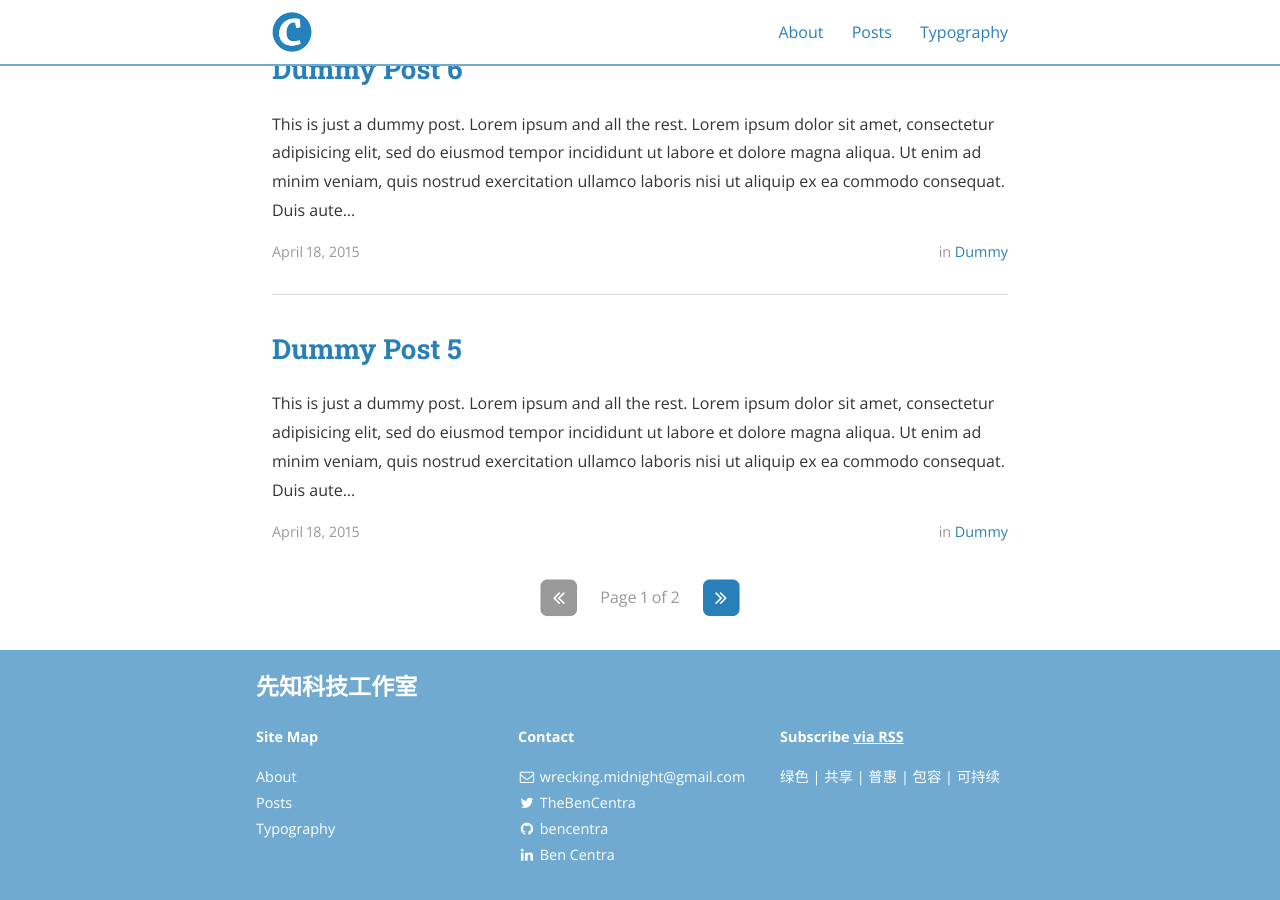
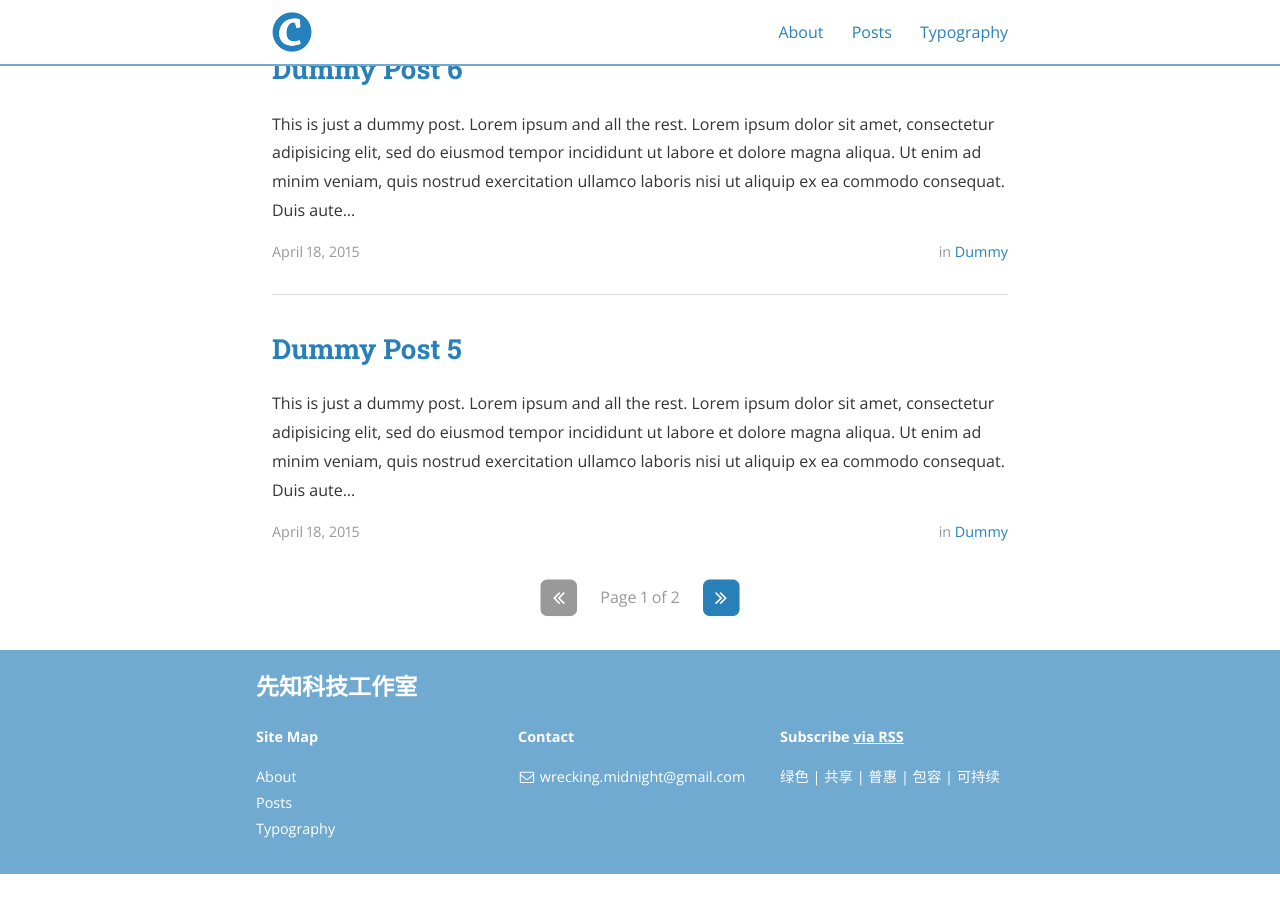
Before and after one commit to XZKJGZS/xzkjgzs.github.io, a Jekyll site: the page built from index.html, in a window 1280 px wide and 900 px high, scrolled down 1275 px. Built offline with Jekyll 4.4.1, drawn with Linux system fonts in a browser that asks for light colours; nearby versions of some CDN libraries; the list of posts is cut into pages by our own code; after the commit the page ends 2149 px from its top, so only the background shows below that; some of the changed lines change nothing that is shown.

Commit message:
更新 _config.yml

```diff
--- a/_config.yml
+++ b/_config.yml
@@ -28,7 +28,7 @@
 inter_post_navigation: false
 highlightjs_theme: "monokai-sublime"
 
-# Pagination Settings
+# Pagination Settings 分页设置
 # https://github.com/sverrirs/jekyll-paginate-v2/blob/master/README-GENERATOR.md#site-configuration
 pagination:
   enabled: true
@@ -75,20 +75,20 @@
 #     url: https://twitter.com/TheBenCentra # URL of your profile (leave blank to not display in footer)
 #     desc: Follow me on Twitter            # Description to display as link title, etc
 #     share: true                           # Include in the "Share" section of posts
-social:
-  - name: Twitter
-    icon: twitter
-    username: TheBenCentra
-    url: https://twitter.com/TheBenCentra
-    desc: Follow me on Twitter
-    share: true
+# social:
+#   - name: Twitter
+#     icon: twitter
+#     username: TheBenCentra
+#     url: https://twitter.com/TheBenCentra
+#     desc: Follow me on Twitter
+#     share: true
 
-  - name: Facebook
-    icon: facebook
-    username: thebencentra
-    url: ""
-    desc: Friend me on Facebook
-    share: true
+  # - name: Facebook
+  #   icon: facebook
+  #   username: thebencentra
+  #   url: ""
+  #   desc: Friend me on Facebook
+  #   share: true
 
   - name: GitHub
     icon: github
@@ -97,96 +97,96 @@
     desc: Fork me on GitHub
     share: false
 
-  - name: LinkedIn
-    icon: linkedin
-    username: Ben Centra
-    url: https://www.linkedin.com/pub/ben-centra/47/769/60a
-    desc: Connect with me on LinkedIn
-    share: true
+  # - name: LinkedIn
+  #   icon: linkedin
+  #   username: Ben Centra
+  #   url: https://www.linkedin.com/pub/ben-centra/47/769/60a
+  #   desc: Connect with me on LinkedIn
+  #   share: true
 
-  - name: Google+
-    icon: google-plus
-    username: ""
-    url: ""
-    desc: Add me to your Circles
-    share: true
+  # - name: Google+
+  #   icon: google-plus
+  #   username: ""
+  #   url: ""
+  #   desc: Add me to your Circles
+  #   share: true
 
-  - name: YouTube
-    icon: youtube
-    username: ""
-    url: ""
-    desc: Subscribe on YouTube
-    share: false
+  # - name: YouTube
+  #   icon: youtube
+  #   username: ""
+  #   url: ""
+  #   desc: Subscribe on YouTube
+  #   share: false
 
-  - name: Instagram
-    icon: instagram
-    username: ""
-    url: ""
-    desc: Follow me on Instagram
-    share: false
+  # - name: Instagram
+  #   icon: instagram
+  #   username: ""
+  #   url: ""
+  #   desc: Follow me on Instagram
+  #   share: false
 
-  - name: Pinterest
-    icon: pinterest
-    username: ""
-    url: ""
-    desc: Follow me on Pinterest
-    share: true
+  # - name: Pinterest
+  #   icon: pinterest
+  #   username: ""
+  #   url: ""
+  #   desc: Follow me on Pinterest
+  #   share: true
 
-  - name: SoundCloud
-    icon: soundcloud
-    username: ""
-    url: ""
-    desc: Follow me on SoundCloud
-    share: false
+  # - name: SoundCloud
+  #   icon: soundcloud
+  #   username: ""
+  #   url: ""
+  #   desc: Follow me on SoundCloud
+  #   share: false
 
-  - name: Tumblr
-    icon: tumblr
-    username: ""
-    url: ""
-    desc: Follow me on Tumblr
-    share: false
+  # - name: Tumblr
+  #   icon: tumblr
+  #   username: ""
+  #   url: ""
+  #   desc: Follow me on Tumblr
+  #   share: false
 
-  - name: Steam
-    icon: steam
-    username: ""
-    url: ""
-    desc: Friend me on Steam
-    share: false
+  # - name: Steam
+  #   icon: steam
+  #   username: ""
+  #   url: ""
+  #   desc: Friend me on Steam
+  #   share: false
 
-  - name: Dribbble
-    icon: dribbble
-    username: ""
-    url: ""
-    desc: Follow me on Dribble
-    share: false
+  # - name: Dribbble
+  #   icon: dribbble
+  #   username: ""
+  #   url: ""
+  #   desc: Follow me on Dribble
+  #   share: false
 
-  - name: Vimeo
-    icon: vimeo-square
-    username: ""
-    url: ""
-    desc: Follow me on Vimeo
-    share: false
+  # - name: Vimeo
+  #   icon: vimeo-square
+  #   username: ""
+  #   url: ""
+  #   desc: Follow me on Vimeo
+  #   share: false
 
-  - name: Vine
-    icon: vine
-    username: ""
-    url: ""
-    desc: Follow me on Vine
-    share: false
+  # - name: Vine
+  #   icon: vine
+  #   username: ""
+  #   url: ""
+  #   desc: Follow me on Vine
+  #   share: false
 
-  - name: Reddit
-    icon: reddit
-    username: ""
-    url: ""
-    desc: Share to Reddit
-    share: true
+  # - name: Reddit
+  #   icon: reddit
+  #   username: ""
+  #   url: ""
+  #   desc: Share to Reddit
+  #   share: true
 
-  - name: "Hacker News"
-    icon: hacker-news
-    username: ""
-    url: ""
-    desc: Share to Hacker News
-    share: false
+  # - name: "Hacker News"
+  #   icon: hacker-news
+  #   username: ""
+  #   url: ""
+  #   desc: Share to Hacker News
+  #   share: false
 
 # Social sharing protocols
 # These are for automatically generating sharing metadata for FB and Twitter
```
